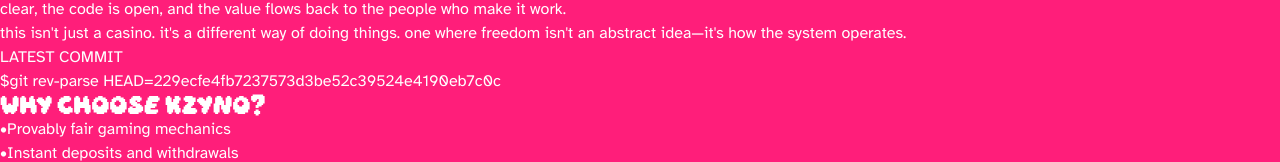
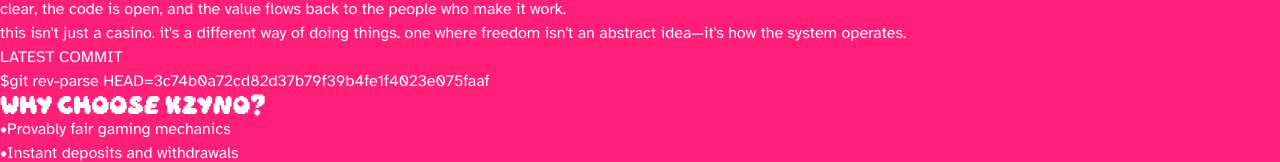
Before and after one commit to 0xe37d/kzyno, a Next.js app: page /about in a window 1280 px wide. Shown: the part 269-431 px from the top of the page. Built offline with nearby package versions, Linux system fonts and the light colour scheme.

Commit message:
chore: update commit hash

```diff
--- a/src/app/commit-hash.ts
+++ b/src/app/commit-hash.ts
@@ -1 +1 @@
-export const NEXT_PUBLIC_COMMIT_HASH: string = '229ecfe4fb7237573d3be52c39524e4190eb7c0c';
+export const NEXT_PUBLIC_COMMIT_HASH: string = '3c74b0a72cd82d37b79f39b4fe1f4023e075faaf';
```
